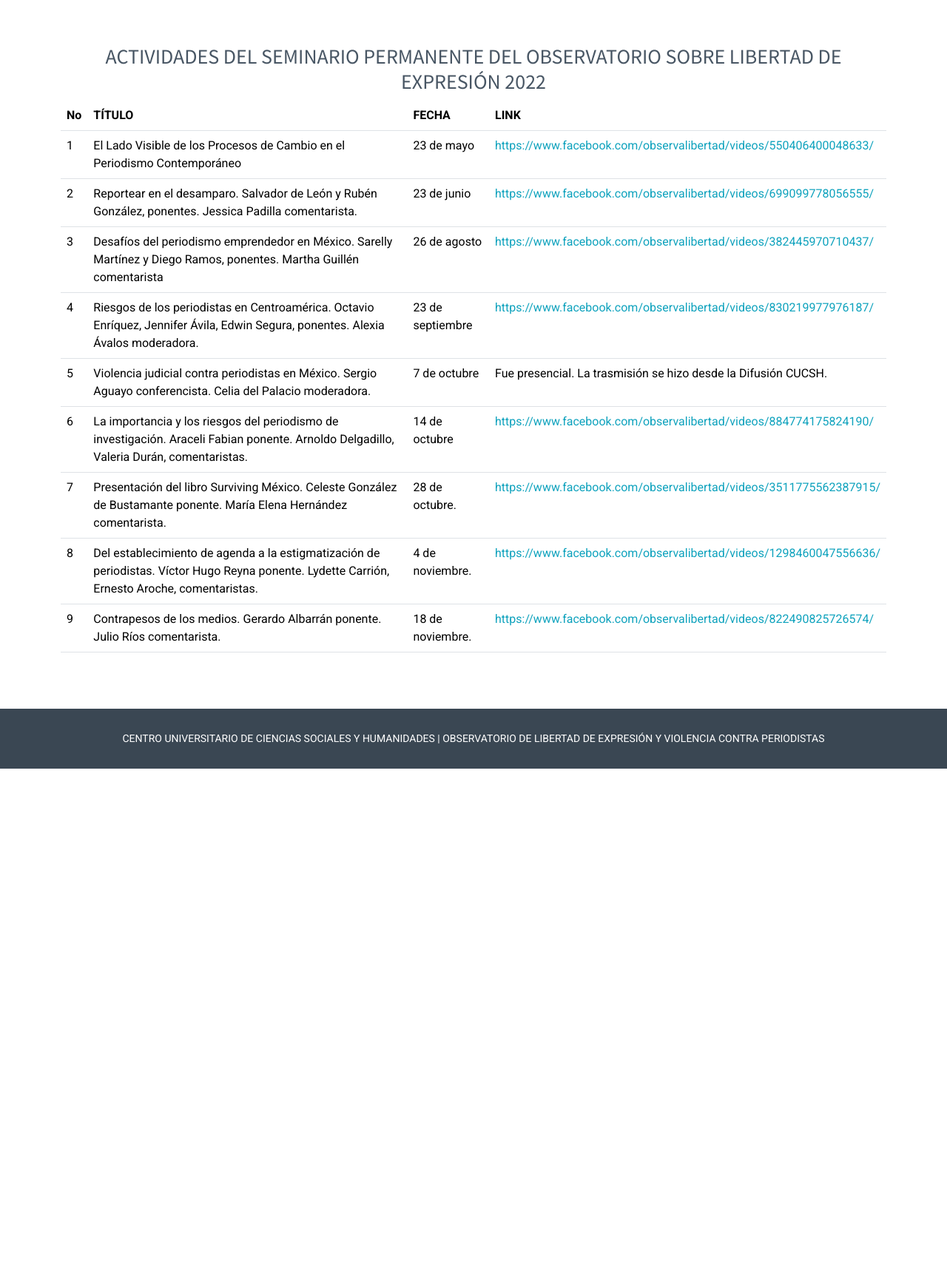
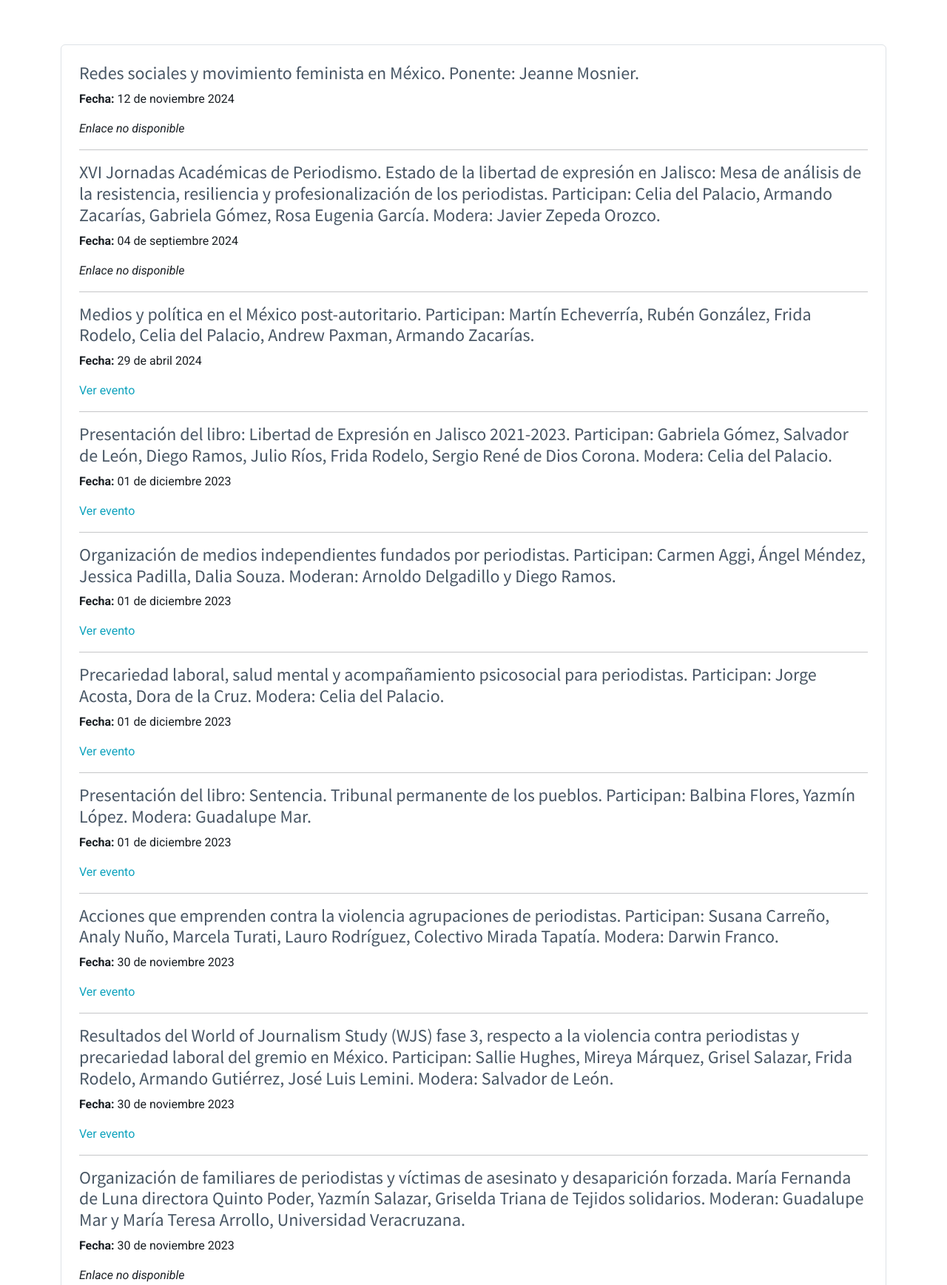
Before and after one commit to JobMoreno98/observatorio, a PHP site: page /seminario.php in a window 1280 px wide. Shown: the part 184-1921 px from the top of the page at 74% size. Before the commit the page ends 1223 px from the top, so only its background shows below. Run offline with PHP 8.4, Linux system fonts and the light colour scheme.

Commit message:
se añaden las catedras

```diff
--- /dev/null
+++ b/info_catedras.json
@@ -0,0 +1,102 @@
+[
+  {
+    "titulo": "Redes sociales y movimiento feminista en México. Ponente: Jeanne Mosnier.",
+    "fecha": "12 de noviembre 2024",
+    "enlace": null
+  },
+  {
+    "titulo": "XVI Jornadas Académicas de Periodismo. Estado de la libertad de expresión en Jalisco: Mesa de análisis de la resistencia, resiliencia y profesionalización de los periodistas. Participan: Celia del Palacio, Armando Zacarías, Gabriela Gómez, Rosa Eugenia García. Modera: Javier Zepeda Orozco.",
+    "fecha": "04 de septiembre 2024",
+    "enlace": null
+  },
+  {
+    "titulo": "Medios y política en el México post-autoritario. Participan: Martín Echeverría, Rubén González, Frida Rodelo, Celia del Palacio, Andrew Paxman, Armando Zacarías.",
+    "fecha": "29 de abril 2024",
+    "enlace": "https://www.youtube.com/watch?v=LgyCVJ8qfc0"
+  },
+  {
+    "titulo": "Presentación del libro: Libertad de Expresión en Jalisco 2021-2023. Participan: Gabriela Gómez, Salvador de León, Diego Ramos, Julio Ríos, Frida Rodelo, Sergio René de Dios Corona. Modera: Celia del Palacio.",
+    "fecha": "01 de diciembre 2023",
+    "enlace": "https://www.facebook.com/watch/live/?ref=watch_permalink&v=235604152905198"
+  },
+  {
+    "titulo": "Organización de medios independientes fundados por periodistas. Participan: Carmen Aggi, Ángel Méndez, Jessica Padilla, Dalia Souza. Moderan: Arnoldo Delgadillo y Diego Ramos.",
+    "fecha": "01 de diciembre 2023",
+    "enlace": "https://www.facebook.com/watch/live/?ref=watch_permalink&v=720600209631931"
+  },
+  {
+    "titulo": "Precariedad laboral, salud mental y acompañamiento psicosocial para periodistas. Participan: Jorge Acosta, Dora de la Cruz. Modera: Celia del Palacio.",
+    "fecha": "01 de diciembre 2023",
+    "enlace": "https://www.facebook.com/watch/live/?ref=watch_permalink&v=1284413602249944"
+  },
+  {
+    "titulo": "Presentación del libro: Sentencia. Tribunal permanente de los pueblos. Participan: Balbina Flores, Yazmín López. Modera: Guadalupe Mar.",
+    "fecha": "01 de diciembre 2023",
+    "enlace": "https://www.facebook.com/watch/live/?ref=watch_permalink&v=192169680552731"
+  },
+  {
+    "titulo": "Acciones que emprenden contra la violencia agrupaciones de periodistas. Participan: Susana Carreño, Analy Nuño, Marcela Turati, Lauro Rodríguez, Colectivo Mirada Tapatía. Modera: Darwin Franco.",
+    "fecha": "30 de noviembre 2023",
+    "enlace": "https://www.facebook.com/watch/live/?ref=watch_permalink&v=1580714246009837"
+  },
+  {
+    "titulo": "Resultados del World of Journalism Study (WJS) fase 3, respecto a la violencia contra periodistas y precariedad laboral del gremio en México. Participan: Sallie Hughes, Mireya Márquez, Grisel Salazar, Frida Rodelo, Armando Gutiérrez, José Luis Lemini. Modera: Salvador de León.",
+    "fecha": "30 de noviembre 2023",
+    "enlace": "https://www.facebook.com/watch/live/?ref=watch_permalink&v=884859822946884"
+  },
+  {
+    "titulo": "Organización de familiares de periodistas y víctimas de asesinato y desaparición forzada. María Fernanda de Luna directora Quinto Poder, Yazmín Salazar, Griselda Triana de Tejidos solidarios. Moderan: Guadalupe Mar y María Teresa Arrollo, Universidad Veracruzana.",
+    "fecha": "30 de noviembre 2023",
+    "enlace": null
+  },
+  {
+    "titulo": "Presentación del libro En defensa de la libertad de expresión. Estudio sobre acciones y trayectorias de los colectivos de periodistas en México. Diego Ramos autor. María Elena Hernández comentarista.",
+    "fecha": "12 de mayo 2023",
+    "enlace": "https://www.facebook.com/CatedraLibertad/videos/727653059141955"
+  },
+  {
+    "titulo": "Contrapesos de los medios. Gerardo Albarrán ponente. Gabriela Gómez comentarista.",
+    "fecha": "18 de noviembre 2022",
+    "enlace": "https://www.facebook.com/observalibertad/videos/822490825726574/"
+  },
+  {
+    "titulo": "Del establecimiento de agenda a la estigmatización de periodistas. Víctor Hugo Reyna ponente. Lydette Carrión, Ernesto Aroche, comentaristas.",
+    "fecha": "4 de noviembre 2022",
+    "enlace": "https://www.facebook.com/observalibertad/videos/1298460047556636/"
+  },
+  {
+    "titulo": "Surviving México. Celeste González ponente. María Elena Hernández comentarista.",
+    "fecha": "28 de octubre 2022",
+    "enlace": "https://www.facebook.com/observalibertad/videos/3511775562387915/"
+  },
+  {
+    "titulo": "La importancia y los riesgos del periodismo de investigación. Araceli Fabian ponente. Arnoldo Delgadillo, Valeria Durán, comentaristas.",
+    "fecha": "14 de octubre 2022",
+    "enlace": "https://www.facebook.com/observalibertad/videos/884774175824190/"
+  },
+  {
+    "titulo": "Violencia judicial contra periodistas en México. Sergio Aguayo conferencista. Celia del Palacio moderadora.",
+    "fecha": "7 de octubre 2022",
+    "enlace": null
+  },
+  {
+    "titulo": "Riesgos de los periodistas en Centroamérica. Octavio Enríquez, Jennifer Ávila, Edwin Segura, ponentes. Alexia Ávalos moderadora.",
+    "fecha": "23 de septiembre 2022",
+    "enlace": "https://www.facebook.com/observalibertad/videos/830219977976187/"
+  },
+  {
+    "titulo": "Desafíos del periodismo emprendedor en México. Sarelly Martínez y Diego Ramos, ponentes. Martha Guillén comentarista.",
+    "fecha": "26 de agosto 2022",
+    "enlace": "https://www.facebook.com/observalibertad/videos/382445970710437/"
+  },
+  {
+    "titulo": "Reportear en el desamparo. Salvador de León y Rubén González, ponentes. Jessica Padilla comentarista.",
+    "fecha": "23 de junio 2022",
+    "enlace": "https://www.facebook.com/observalibertad/videos/699099778056555/"
+  },
+  {
+    "titulo": "El Lado Visible de los Procesos de Cambio en el Periodismo Contemporáneo",
+    "fecha": "23 de mayo 2022",
+    "enlace": "https://www.facebook.com/observalibertad/videos/550406400048633/"
+  }
+]
--- a/seminario.php
+++ b/seminario.php
@@ -1,48 +1,24 @@
 <?php
 require_once "layouts/head.php";
-$seminarios = [
-    ['titulo' => 'El Lado Visible de los Procesos de Cambio en el Periodismo Contemporáneo', 'fecha' => '23 de mayo', 'link' => 'https://www.facebook.com/observalibertad/videos/550406400048633/'],
-    ['titulo' => 'Reportear en el desamparo. Salvador de León y Rubén González, ponentes. Jessica Padilla comentarista.', 'fecha' => '23 de junio', 'link' => 'https://www.facebook.com/observalibertad/videos/699099778056555/'],
-    ['titulo' => 'Desafíos del periodismo emprendedor en México. Sarelly Martínez y Diego Ramos, ponentes. Martha Guillén comentarista', 'fecha' => '26 de agosto ', 'link' => 'https://www.facebook.com/observalibertad/videos/382445970710437/'],
-    ['titulo' => 'Riesgos de los periodistas en Centroamérica. Octavio Enríquez, Jennifer Ávila, Edwin Segura, ponentes. Alexia Ávalos moderadora. ', 'fecha' => '23 de septiembre', 'link' => 'https://www.facebook.com/observalibertad/videos/830219977976187/'],
-    ['titulo' => 'Violencia judicial contra periodistas en México. Sergio Aguayo conferencista. Celia del Palacio moderadora. ', 'fecha' => '7 de octubre'],
-    ['titulo' => 'La importancia y los riesgos del periodismo de investigación. Araceli Fabian ponente. Arnoldo Delgadillo, Valeria Durán, comentaristas.', 'fecha' => '14 de octubre ', 'link' => 'https://www.facebook.com/observalibertad/videos/884774175824190/'],
-    ['titulo' => 'Presentación del libro Surviving México. Celeste González de Bustamante ponente. María Elena Hernández comentarista. ', 'fecha' => '28 de octubre.', 'link' => 'https://www.facebook.com/observalibertad/videos/3511775562387915/'],
-    ['titulo' => 'Del establecimiento de agenda a la estigmatización de periodistas. Víctor Hugo Reyna ponente. Lydette Carrión, Ernesto Aroche, comentaristas. ', 'fecha' => '4 de noviembre.', 'link' => 'https://www.facebook.com/observalibertad/videos/1298460047556636/'],
-    ['titulo' => 'Contrapesos de los medios. Gerardo Albarrán ponente. Julio Ríos comentarista. ', 'fecha' => '18 de noviembre.', 'link' => 'https://www.facebook.com/observalibertad/videos/822490825726574/'],
-];
+$json = file_get_contents('info_catedras.json');
+$eventos = json_decode($json, true);
+
 ?>
 
 <section class="container" id="seminario">
-    <h3 class="text-center">ACTIVIDADES DEL SEMINARIO PERMANENTE DEL OBSERVATORIO SOBRE LIBERTAD DE EXPRESIÓN 2022</h3>
+    <div class="border border-grey rounded p-4">
+        <?php
 
-    <div class="table-responsive">
-        <table class="table">
-            <thead>
-                <tr>
-                    <th>No</th>
-                    <th>TÍTULO</th>
-                    <th>FECHA</th>
-                    <th>LINK</th>
-                </tr>
-            </thead>
-            <tbody>
-                <?php
-                foreach ($seminarios as $key => $value) {
-                    $url = isset($value['link']) ? '<a href="' . $value['link'] . '">' . $value['link'] . '</a>' : 'Fue presencial. La trasmisión se hizo desde la Difusión CUCSH.';
-                ?>
-                    <tr>
-                        <td><?php echo $key + 1; ?></td>
-                        <td><?php echo $value['titulo'] ?></td>
-                        <td><?php echo $value['fecha'] ?></td>
-                        <td><?php echo  $url ?></td>
-                    </tr>
-                <?php
-
-                }
-                ?>
-            </tbody>
-        </table>
+        foreach ($eventos as $evento) {
+            echo "<h4>" . htmlspecialchars($evento['titulo']) . "</h4>";
+            echo "<p><strong>Fecha:</strong> " . htmlspecialchars($evento['fecha']) . "</p>";
+            if (!empty($evento['enlace'])) {
+                echo "<p><a href=\"" . htmlspecialchars($evento['enlace']) . "\" target=\"_blank\">Ver evento</a></p>";
+            } else {
+                echo "<p><em>Enlace no disponible</em></p>";
+            }
+            echo "<hr>";
+        } ?>
     </div>
 </section>
 
```
Also changed, not shown: catedra.php (+31 -0 lines), catedras.json (added, +38 -0 lines), detalle.php (added, +44 -0 lines), estructura.php (line endings or trailing spaces).
